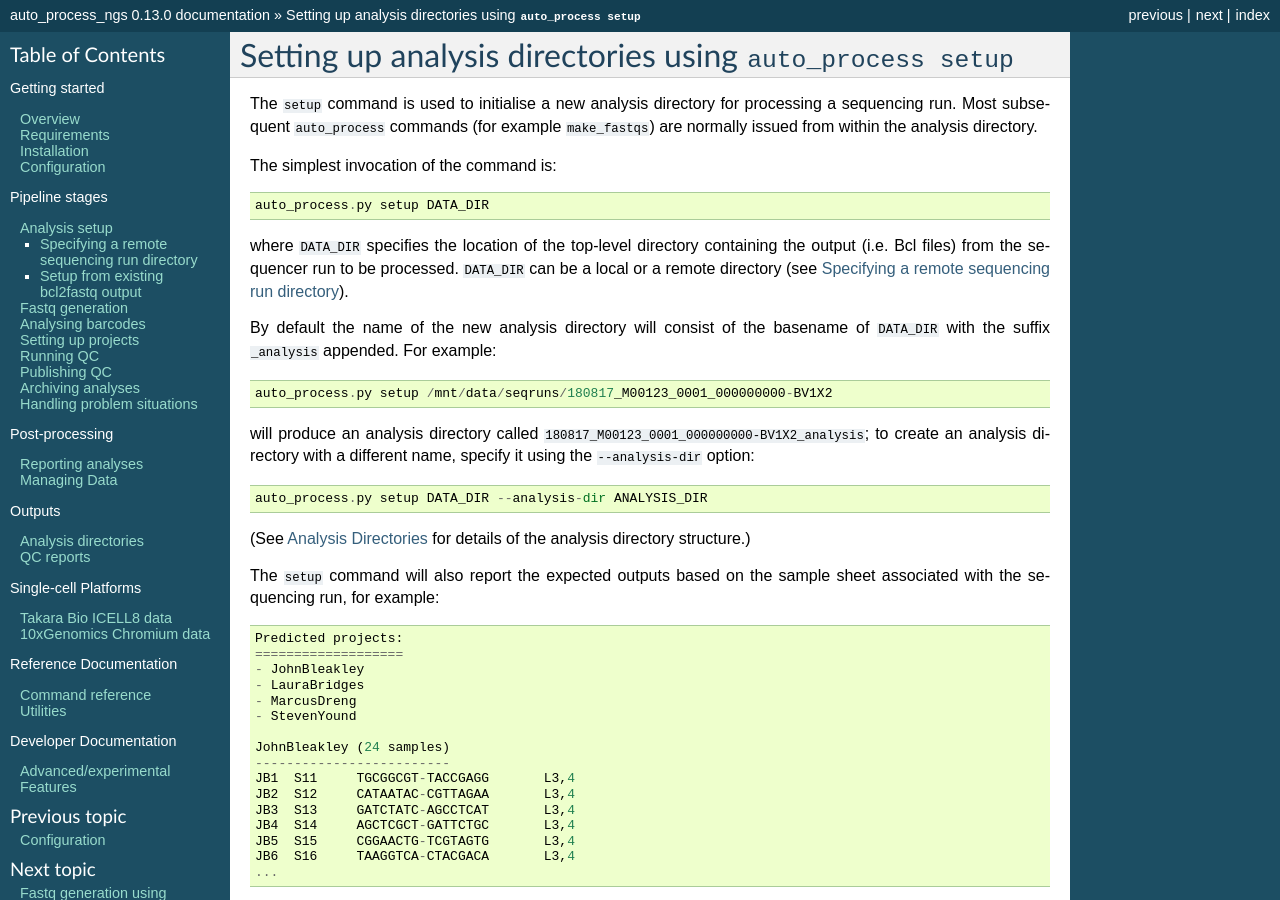
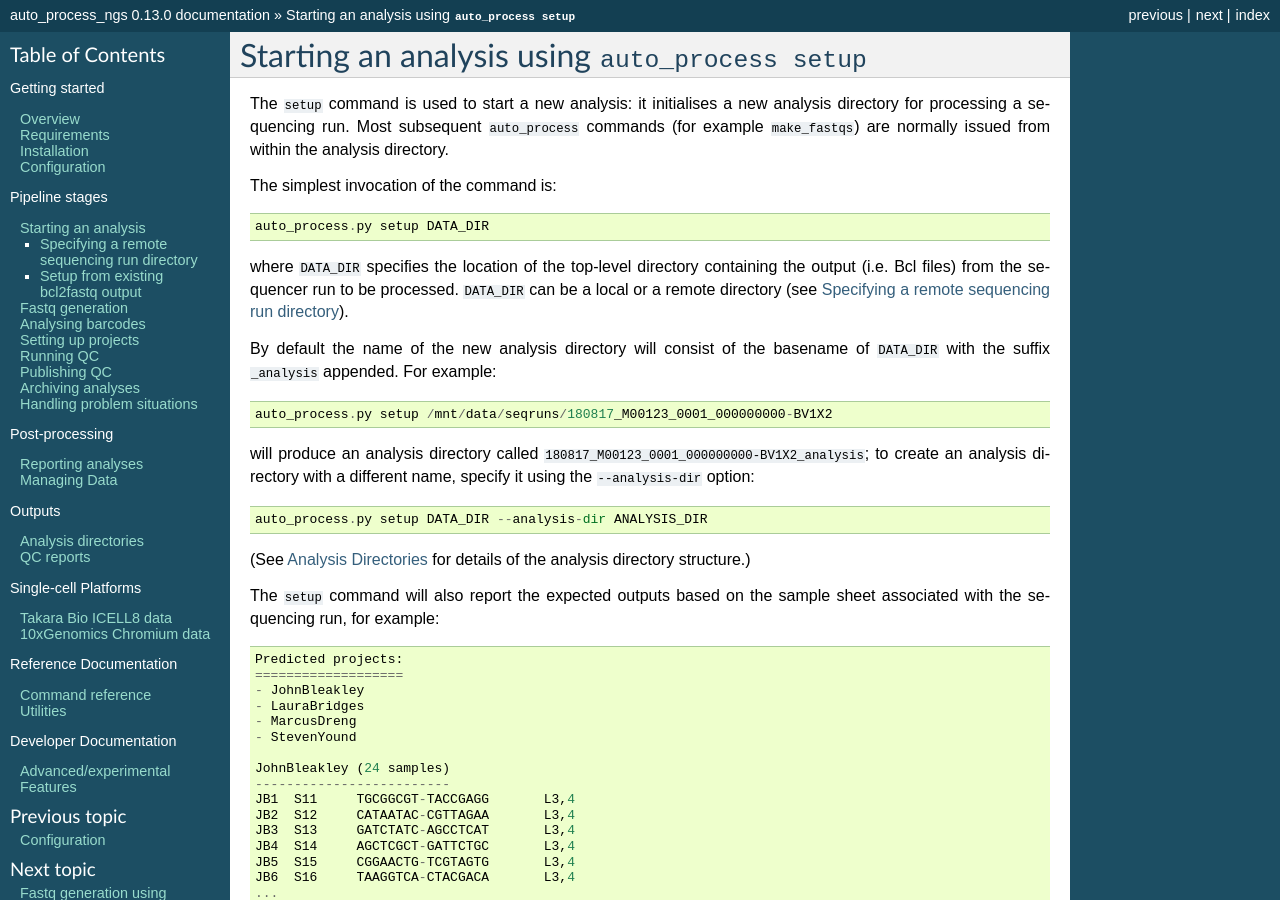
Before and after one commit to fls-bioinformatics-core/auto_process_ngs, a Sphinx documentation site: the page built from docs/source/using/setup.rst, in a window 1280 px wide and 900 px high. Built offline with Sphinx 7.4.7, drawn with Linux system fonts in a browser that asks for light colours; pages that are not in the unit, such as notebooks, are missing from menus; some of the changed text lies outside the part shown.

Commit message:
Documentation: updates to title page, and title for 'setup' command docs.

```diff
--- a/docs/source/index.rst
+++ b/docs/source/index.rst
@@ -37,7 +37,7 @@ at the `University of Manchester <https://www.manchester.ac.uk/>`_.
    :maxdepth: 2
    :caption: Pipeline stages
 
-   Analysis setup <using/setup>
+   Starting an analysis <using/setup>
    Fastq generation <using/make_fastqs>
    Analysing barcodes <using/analyse_barcodes>
    Setting up projects <using/setup_analysis_dirs>
--- a/docs/source/using/setup.rst
+++ b/docs/source/using/setup.rst
@@ -1,10 +1,11 @@
-Setting up analysis directories using ``auto_process setup``
-============================================================
+Starting an analysis using ``auto_process setup``
+=================================================
 
-The ``setup`` command is used to initialise a new analysis
-directory for processing a sequencing run. Most subsequent
-``auto_process`` commands (for example ``make_fastqs``)
-are normally issued from within the analysis directory.
+The ``setup`` command is used to start a new analysis: it
+initialises a new analysis directory for processing a
+sequencing run. Most subsequent ``auto_process`` commands
+(for example ``make_fastqs``) are normally issued from within
+the analysis directory.
 
 The simplest invocation of the command is:
 
```
Also changed, not shown: other parts of docs/source/index.rst (+3 -3 lines).
